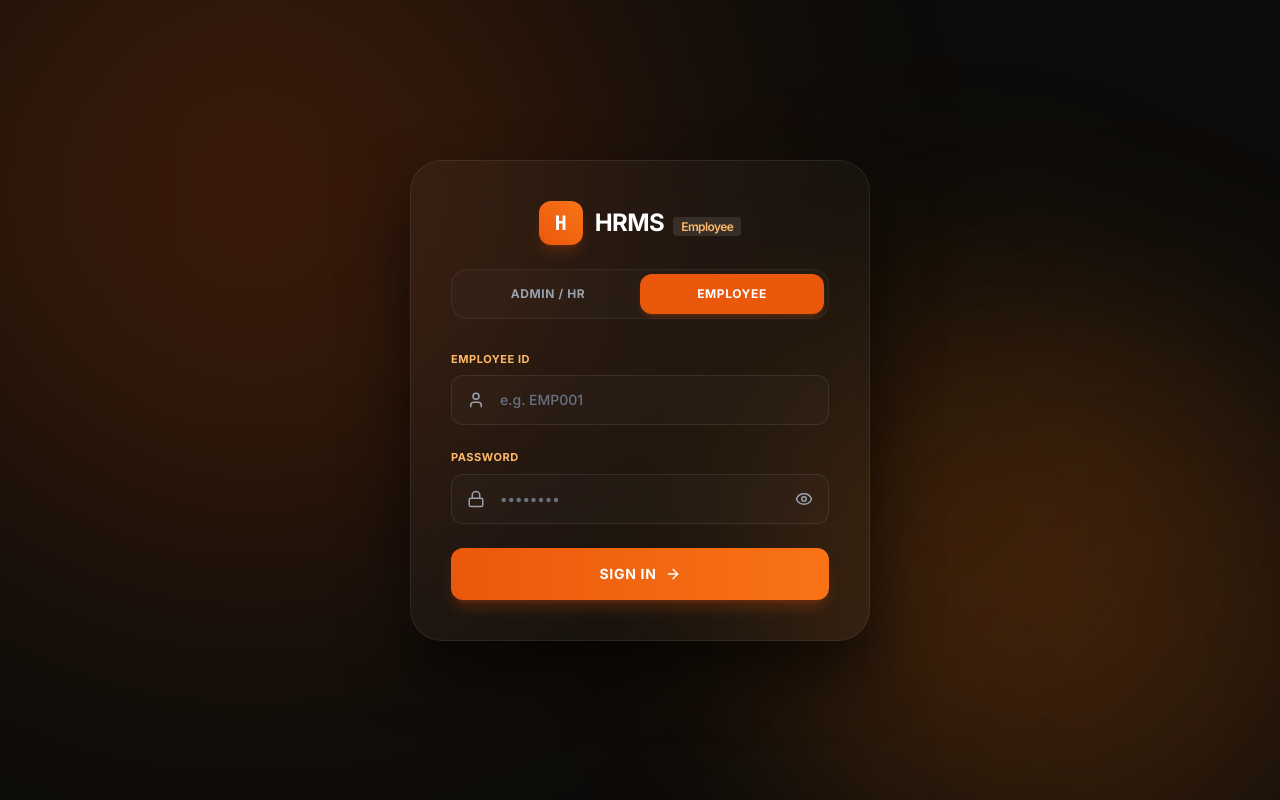
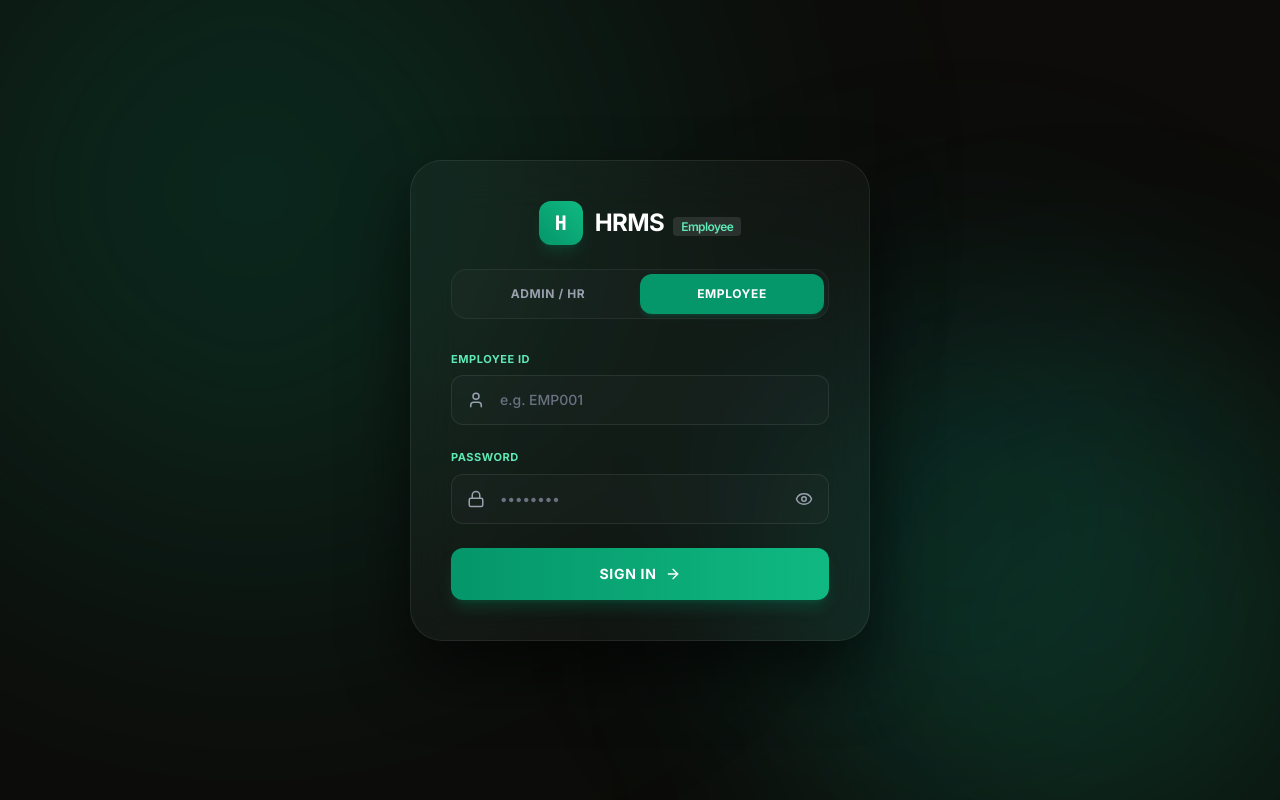
Before and after one commit to YOYO040598/HRMS, a React (Vite) app in the folder hrms-frontend/: page /emp/login in a window 1280 px wide. Built offline with nearby package versions, Linux system fonts and the light colour scheme.

Commit message:
Differentiate Employee Login from Admin Login with emerald green themes, badges, and background glow

```diff
--- a/hrms-frontend/src/pages/auth/EmployeeLoginPage.tsx
+++ b/hrms-frontend/src/pages/auth/EmployeeLoginPage.tsx
@@ -45,20 +45,20 @@
         .blob-3 { animation: float-blob-3 14s infinite ease-in-out; }
       `}</style>
 
-      {/* Vibrant Background Animated Blobs - Warm Orange Theme */}
-      <div className="absolute top-[-10%] left-[-10%] w-[50vw] h-[50vw] rounded-full bg-[#ea580c]/20 blur-[120px] blob-1 pointer-events-none" />
-      <div className="absolute bottom-[-10%] right-[-10%] w-[45vw] h-[45vw] rounded-full bg-[#f97316]/15 blur-[120px] blob-2 pointer-events-none" />
-      <div className="absolute top-[30%] right-[10%] w-[35vw] h-[35vw] rounded-full bg-amber-600/10 blur-[100px] blob-3 pointer-events-none" />
+      {/* Vibrant Background Animated Blobs - Emerald/Teal Theme */}
+      <div className="absolute top-[-10%] left-[-10%] w-[50vw] h-[50vw] rounded-full bg-[#059669]/20 blur-[120px] blob-1 pointer-events-none" />
+      <div className="absolute bottom-[-10%] right-[-10%] w-[45vw] h-[45vw] rounded-full bg-[#10b981]/15 blur-[120px] blob-2 pointer-events-none" />
+      <div className="absolute top-[30%] right-[10%] w-[35vw] h-[35vw] rounded-full bg-teal-600/10 blur-[100px] blob-3 pointer-events-none" />
 
       {/* Glassmorphic Login Container */}
       <div className="w-full max-w-[460px] relative z-10">
         <div className="bg-white/[0.03] backdrop-blur-[24px] -webkit-backdrop-blur-[24px] border border-white/[0.08] rounded-[32px] p-8 sm:p-10 shadow-[0_32px_64px_rgba(0,0,0,0.6)]">
           {/* Logo / Brand */}
           <div className="flex items-center gap-3 mb-6 justify-center">
-            <div className="w-11 h-11 bg-gradient-to-tr from-[#ea580c] to-[#f97316] rounded-xl flex items-center justify-center font-bold text-white shadow-lg shadow-[#ea580c]/20">
+            <div className="w-11 h-11 bg-gradient-to-tr from-[#059669] to-[#10b981] rounded-xl flex items-center justify-center font-bold text-white shadow-lg shadow-[#059669]/20">
               <span className="text-xl font-extrabold font-mono">H</span>
             </div>
-            <span className="text-2xl font-bold tracking-tight text-white">HRMS <span className="text-xs font-semibold px-2 py-0.5 rounded bg-white/10 text-orange-300 ml-1">Employee</span></span>
+            <span className="text-2xl font-bold tracking-tight text-white">HRMS <span className="text-xs font-semibold px-2 py-0.5 rounded bg-white/10 text-emerald-300 ml-1">Employee</span></span>
           </div>
 
           {/* Toggle Tabs */}
@@ -72,7 +72,7 @@
             </button>
             <button
               type="button"
-              className="flex-1 py-3 text-xs font-extrabold uppercase tracking-wider rounded-xl transition-all text-white bg-[#ea580c] shadow-md shadow-[#ea580c]/20"
+              className="flex-1 py-3 text-xs font-extrabold uppercase tracking-wider rounded-xl transition-all text-white bg-[#059669] shadow-md shadow-[#059669]/20"
             >
               Employee
             </button>
@@ -87,14 +87,14 @@
 
           <form onSubmit={handleSubmit} className="space-y-6">
             <div className="space-y-2">
-              <label className="block text-[11px] font-bold text-orange-300 uppercase tracking-wider">Employee ID</label>
+              <label className="block text-[11px] font-bold text-emerald-300 uppercase tracking-wider">Employee ID</label>
               <div className="relative">
                 <User size={18} className="absolute left-4 top-1/2 -translate-y-1/2 text-gray-400" />
                 <input
                   type="text"
                   value={employeeId}
                   onChange={(e) => { setEmployeeId(e.target.value); dispatch(clearError()); }}
-                  className="w-full pl-12 pr-4 py-3.5 bg-white/[0.02] border border-white/[0.08] rounded-xl focus:ring-2 focus:ring-[#ea580c]/40 focus:border-[#ea580c] transition-all outline-none text-white placeholder-gray-500 text-sm font-medium"
+                  className="w-full pl-12 pr-4 py-3.5 bg-white/[0.02] border border-white/[0.08] rounded-xl focus:ring-2 focus:ring-[#059669]/40 focus:border-[#059669] transition-all outline-none text-white placeholder-gray-500 text-sm font-medium"
                   placeholder="e.g. EMP001"
                   required
                 />
@@ -103,7 +103,7 @@
 
             <div className="space-y-2">
               <div className="flex justify-between items-center">
-                <label className="block text-[11px] font-bold text-orange-300 uppercase tracking-wider">Password</label>
+                <label className="block text-[11px] font-bold text-emerald-300 uppercase tracking-wider">Password</label>
               </div>
               <div className="relative">
                 <Lock size={18} className="absolute left-4 top-1/2 -translate-y-1/2 text-gray-400" />
@@ -111,7 +111,7 @@
                   type={showPassword ? 'text' : 'password'}
                   value={password}
                   onChange={(e) => setPassword(e.target.value)}
-                  className="w-full pl-12 pr-12 py-3.5 bg-white/[0.02] border border-white/[0.08] rounded-xl focus:ring-2 focus:ring-[#ea580c]/40 focus:border-[#ea580c] transition-all outline-none text-white placeholder-gray-500 text-sm font-medium"
+                  className="w-full pl-12 pr-12 py-3.5 bg-white/[0.02] border border-white/[0.08] rounded-xl focus:ring-2 focus:ring-[#059669]/40 focus:border-[#059669] transition-all outline-none text-white placeholder-gray-500 text-sm font-medium"
                   placeholder="••••••••"
                   required
                 />
@@ -124,7 +124,7 @@
             <button
               type="submit"
               disabled={loading}
-              className="w-full py-4 bg-gradient-to-r from-[#ea580c] to-[#f97316] text-white font-bold rounded-xl hover:brightness-110 active:scale-[0.98] transition-all shadow-lg shadow-[#ea580c]/25 flex items-center justify-center gap-2 text-sm uppercase tracking-wider cursor-pointer border-none"
+              className="w-full py-4 bg-gradient-to-r from-[#059669] to-[#10b981] text-white font-bold rounded-xl hover:brightness-110 active:scale-[0.98] transition-all shadow-lg shadow-[#059669]/25 flex items-center justify-center gap-2 text-sm uppercase tracking-wider cursor-pointer border-none"
             >
               {loading ? (
                 <><Loader2 size={18} className="animate-spin" /> Authenticating...</>
```
